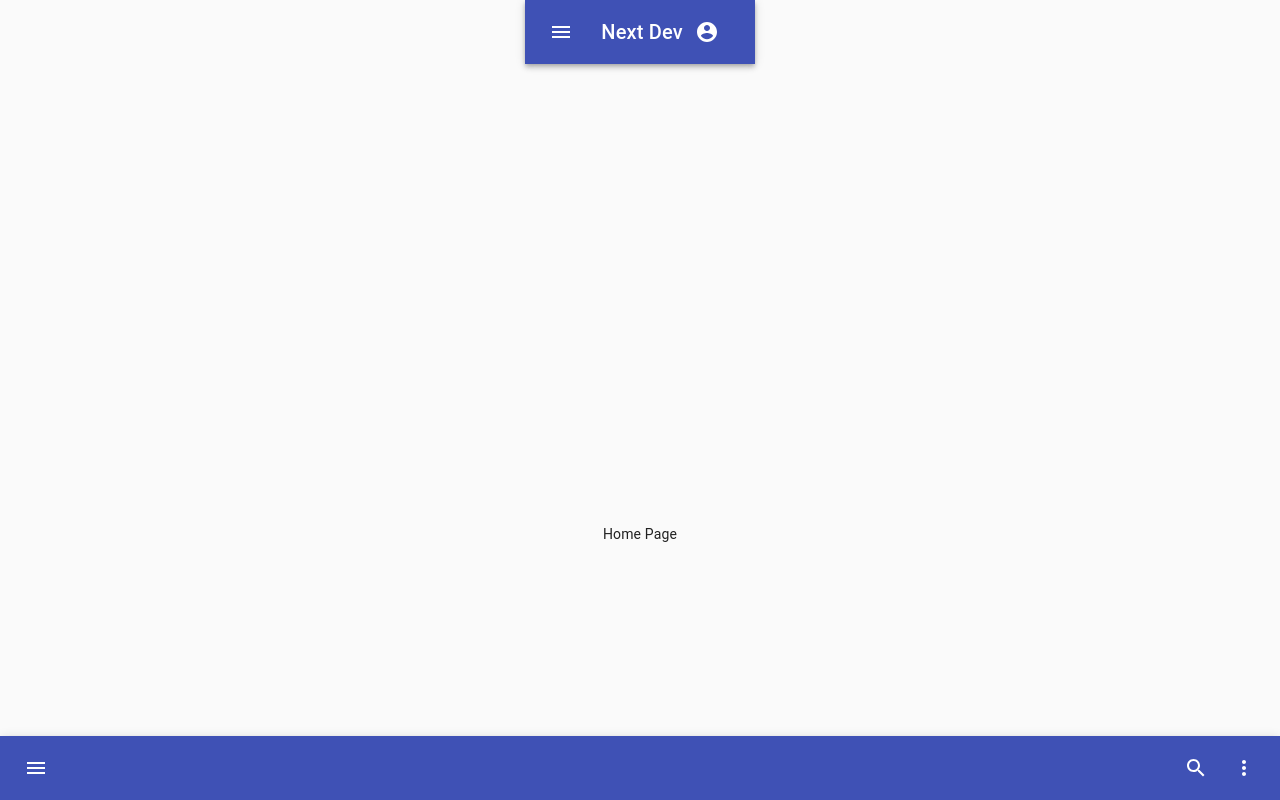
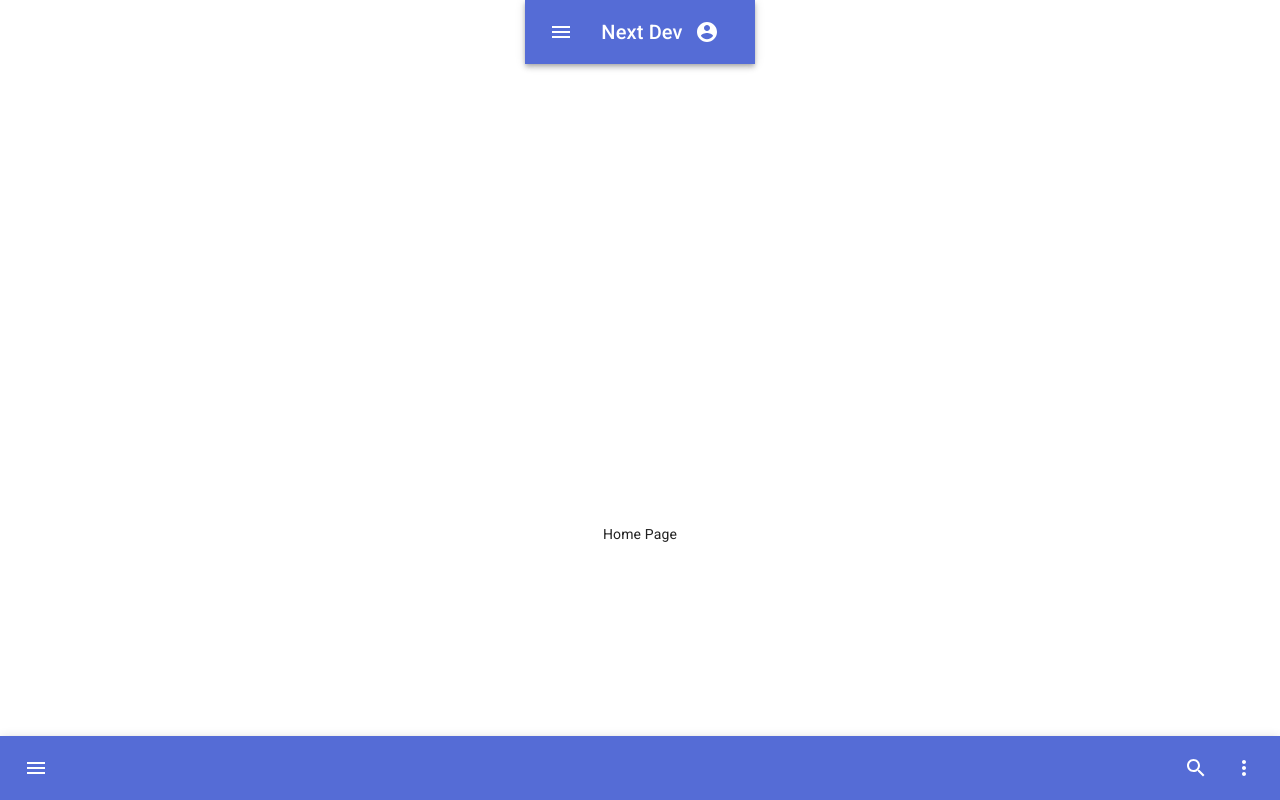
Before and after one commit to kaori-tokashiki/next-dev, a Next.js app: page / in a window 1280 px wide. Built offline with nearby package versions, Linux system fonts and the light colour scheme.

Commit message:
fix material ui bug

```diff
--- a/src/pages/_app.tsx
+++ b/src/pages/_app.tsx
@@ -1,7 +1,39 @@
-import '../styles/globals.css'
+import React from 'react';
+import PropTypes from 'prop-types';
+import Head from 'next/head';
+import { ThemeProvider } from '@material-ui/core/styles';
+import CssBaseline from '@material-ui/core/CssBaseline';
+import theme from '../styles/theme';
 
-const App = ({ Component, pageProps }) => {
-  return <Component {...pageProps} />
+const App = (props) => {
+  const { Component, pageProps } = props;
+
+  React.useEffect(() => {
+    // Remove the server-side injected CSS.
+    const jssStyles = document.querySelector('#jss-server-side');
+    if (jssStyles) {
+      jssStyles.parentElement.removeChild(jssStyles);
+    }
+  }, []);
+
+  return (
+    <React.Fragment>
+      <Head>
+        <title>My page</title>
+        <meta name="viewport" content="minimum-scale=1, initial-scale=1, width=device-width" />
+      </Head>
+      <ThemeProvider theme={theme}>
+        {/* CssBaseline kickstart an elegant, consistent, and simple baseline to build upon. */}
+        <CssBaseline />
+        <Component {...pageProps} />
+      </ThemeProvider>
+    </React.Fragment>
+  );
 }
 
+App.propTypes = {
+  Component: PropTypes.elementType.isRequired,
+  pageProps: PropTypes.object.isRequired,
+};
+
 export default App;
--- /dev/null
+++ b/src/pages/_document.tsx
@@ -0,0 +1,68 @@
+import React from 'react';
+import Document, { Html, Head, Main, NextScript } from 'next/document';
+import { ServerStyleSheets } from '@material-ui/core/styles';
+import theme from '../styles/theme';
+
+export default class MyDocument extends Document {
+  render() {
+    return (
+      <Html lang="en">
+        <Head>
+          {/* PWA primary color */}
+          <meta name="theme-color" content={theme.palette.primary.main} />
+          <link
+            rel="stylesheet"
+            href="https://fonts.googleapis.com/css?family=Roboto:300,400,500,700&display=swap"
+          />
+        </Head>
+        <body>
+          <Main />
+          <NextScript />
+        </body>
+      </Html>
+    );
+  }
+}
+
+// `getInitialProps` belongs to `_document` (instead of `_app`),
+// it's compatible with server-side generation (SSG).
+MyDocument.getInitialProps = async (ctx) => {
+  // Resolution order
+  //
+  // On the server:
+  // 1. app.getInitialProps
+  // 2. page.getInitialProps
+  // 3. document.getInitialProps
+  // 4. app.render
+  // 5. page.render
+  // 6. document.render
+  //
+  // On the server with error:
+  // 1. document.getInitialProps
+  // 2. app.render
+  // 3. page.render
+  // 4. document.render
+  //
+  // On the client
+  // 1. app.getInitialProps
+  // 2. page.getInitialProps
+  // 3. app.render
+  // 4. page.render
+
+  // Render app and page and get the context of the page with collected side effects.
+  const sheets = new ServerStyleSheets();
+  const originalRenderPage = ctx.renderPage;
+
+  ctx.renderPage = () =>
+    originalRenderPage({
+      enhanceApp: (App) => (props) => sheets.collect(<App {...props} />),
+    });
+
+  const initialProps = await Document.getInitialProps(ctx);
+
+  return {
+    ...initialProps,
+    // Styles fragment is rendered after the app and page rendering finish.
+    styles: [...React.Children.toArray(initialProps.styles), sheets.getStyleElement()],
+  };
+};
--- /dev/null
+++ b/src/styles/theme.tsx
@@ -0,0 +1,22 @@
+import { createMuiTheme } from '@material-ui/core/styles';
+import { red } from '@material-ui/core/colors';
+
+// Create a theme instance.
+const theme = createMuiTheme({
+  palette: {
+    primary: {
+      main: '#556cd6',
+    },
+    secondary: {
+      main: '#19857b',
+    },
+    error: {
+      main: red.A400,
+    },
+    background: {
+      default: '#fff',
+    },
+  },
+});
+
+export default theme;
```
